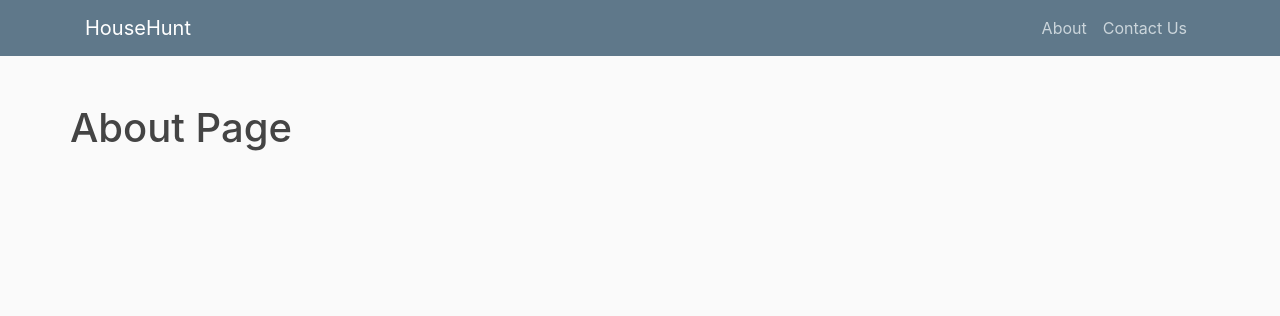
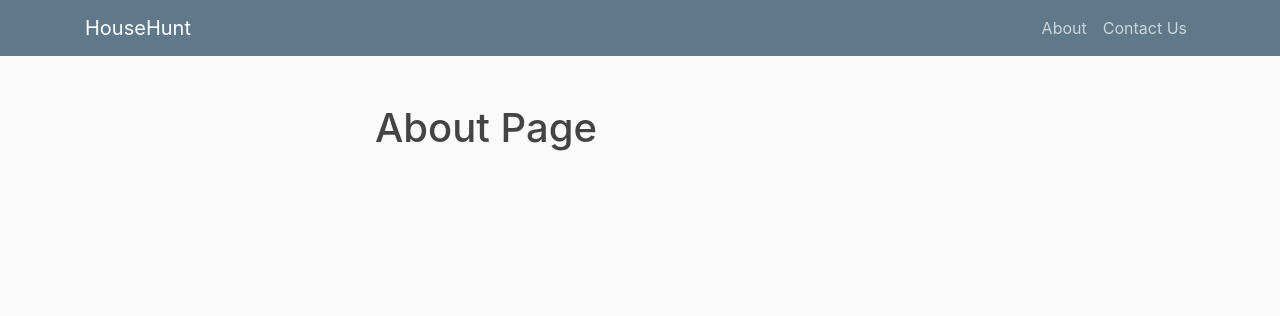
Before and after one commit to yws888/CZ2006-website, a Django app: page /about/ in a window 1280 px wide. Shown: the top 316 px of the page. Run offline with Django 3.2, Linux system fonts and the light colour scheme; some libraries are stand-ins or nearby versions.

Commit message:
centred the content

```diff
--- a/CZ2006/househunt/templates/househunt/base.html
+++ b/CZ2006/househunt/templates/househunt/base.html
@@ -18,6 +18,12 @@
         <title> HouseHunt </title>
     {% endif %} -->
 </head>
+<style>
+  .content {
+    max-width: 500px;
+    margin: auto;
+  }
+</style>
 <body>
     <header class="site-header">
       <nav class="navbar navbar-expand-md navbar-dark bg-steel fixed-top">
@@ -38,7 +44,7 @@
         </div>
       </nav>
     </header>
-    <main role="main" class="container">
+    <main role="main" class="content">
       <div class="row">
         <div>
           {% block content %}{% endblock %}
```
Also changed, not shown: 4 other files.
